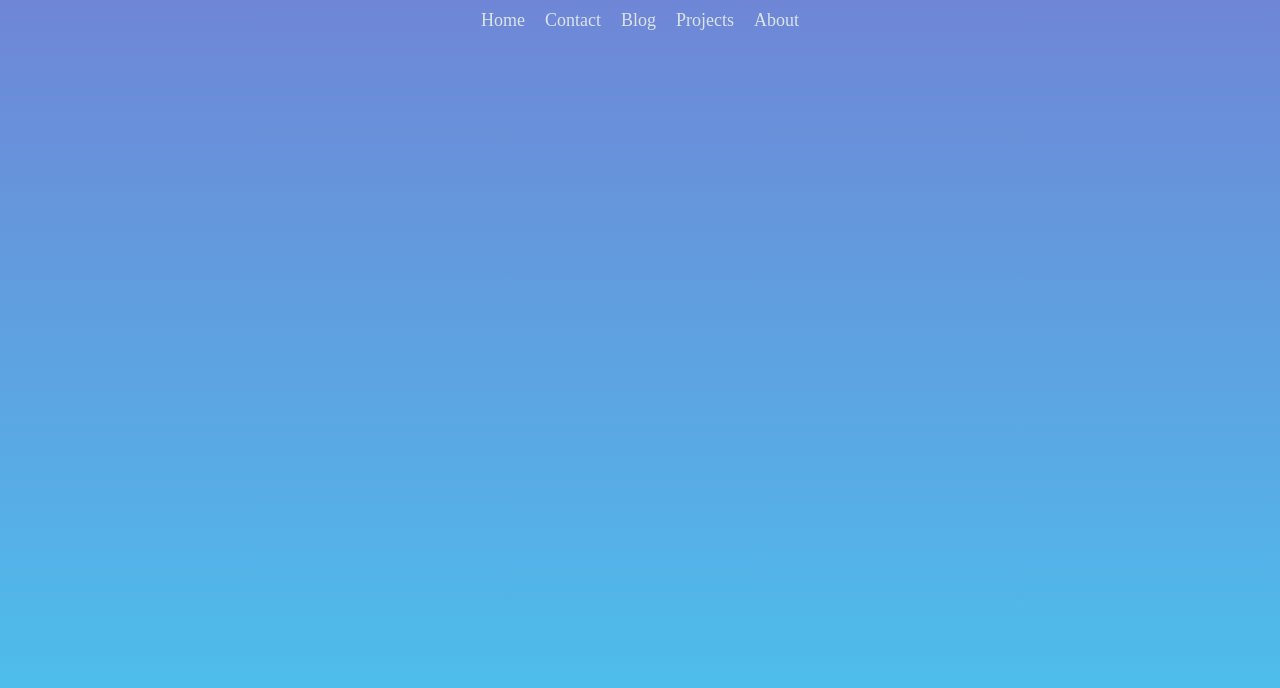
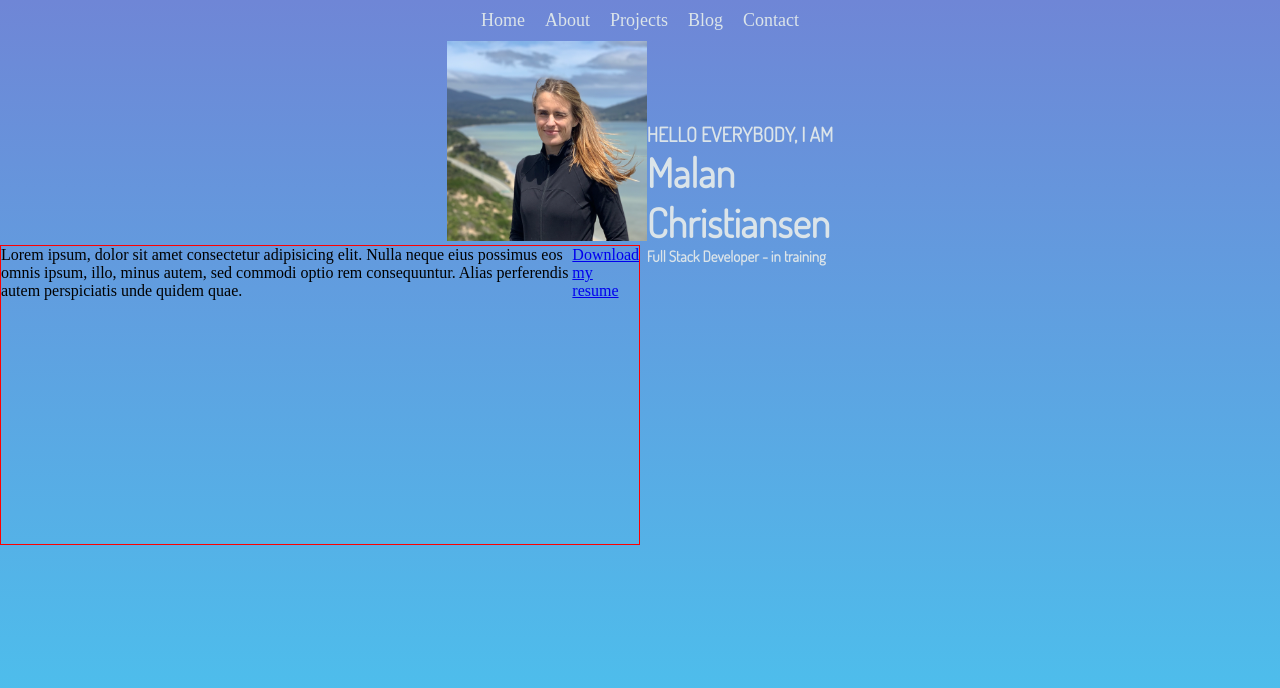
Before and after one commit to malanchristiansen/portfolio, a plain HTML site: page pages/about.html in a window 1280 px wide. Drawn offline with Linux system fonts and the light colour scheme.

Commit message:
created about me and added photo

```diff
--- a/css/main.scss
+++ b/css/main.scss
@@ -1,4 +1,5 @@
 @import "partials/variables";
+@import "partials/about";
 @import "partials/contact";
 
 * {
--- /dev/null
+++ b/css/partials/_about.scss
@@ -0,0 +1,35 @@
+.container-about {
+  display: flex;
+  justify-content: center;
+}
+
+.profile-photo {
+  width: 200px;
+  height: 200px;
+}
+
+.hello,
+.name,
+.title {
+  text-align: left;
+}
+
+.hello {
+  font-size: 20px;
+}
+
+.name {
+  font-size: 40px;
+}
+
+.title {
+  font-size: 15px;
+}
+
+.container-about-me {
+  display: flex;
+  justify-content: center;
+  width: 50vw;
+  height: 300px;
+  border: 1px solid red;
+}
--- a/pages/about.html
+++ b/pages/about.html
@@ -15,19 +15,69 @@
             <a href="/index.html" class="navbar-link"> Home</a>
           </li>
           <li class="main-nav">
-            <a href="/pages/contact.html" class="navbar-link"> Contact</a>
+            <a href="/pages/about.html" class="navbar-link"> About</a>
+          </li>
+          <li class="main-nav">
+            <a href="/pages/projects.html" class="navbar-link"> Projects</a>
           </li>
           <li class="main-nav">
             <a href="/pages/blog.html" class="navbar-link"> Blog</a>
           </li>
           <li class="main-nav">
-            <a href="/pages/projects.html" class="navbar-link"> Projects</a>
-          </li>
-          <li class="main-nav">
-            <a href="/pages/about.html" class="navbar-link"> About</a>
+            <a href="/pages/contact.html" class="navbar-link"> Contact</a>
           </li>
         </ul>
       </nav>
     </header>
+    <main>
+      <section>
+        <div class="container-about">
+          <div class="container-photo">
+            <img
+              src="/imags/malan_small.png"
+              alt="profile photo"
+              class="profile-photo"
+            />
+          </div>
+          <div class="container-hello">
+            <h2 class="hello">HELLO EVERYBODY, I AM</h2>
+            <h1 class="name">Malan</h1>
+            <h1 class="name">Christiansen</h1>
+            <h3 class="title">Full Stack Developer - in training</h3>
+          </div>
+        </div>
+      </section>
+      <section>
+        <div class="container-about-me">
+          <div class="text-about">
+            <p>
+              Lorem ipsum, dolor sit amet consectetur adipisicing elit. Nulla
+              neque eius possimus eos omnis ipsum, illo, minus autem, sed
+              commodi optio rem consequuntur. Alias perferendis autem
+              perspiciatis unde quidem quae.
+            </p>
+          </div>
+          <div class="resume">
+            <a href="#">Download my resume</a>
+          </div>
+        </div>
+      </section>
+    </main>
+    <footer>
+      <div class="container-icons">
+        <a
+          class="fab fa-linkedin-in fa-clickable"
+          href="https://www.linkedin.com/in/malanchristiansen/"
+        ></a>
+        <a
+          class="fab fa-github fa-clickable"
+          href="https://github.com/malanchristiansen"
+        ></a>
+        <a
+          class="fas fa-envelope fa-clickable"
+          href="mailto: malanschristiansen@gmail.com"
+        ></a>
+      </div>
+    </footer>
   </body>
 </html>
```
Also changed, not shown: css/main.css, imags/malan_small.png (added), 3 other files.
